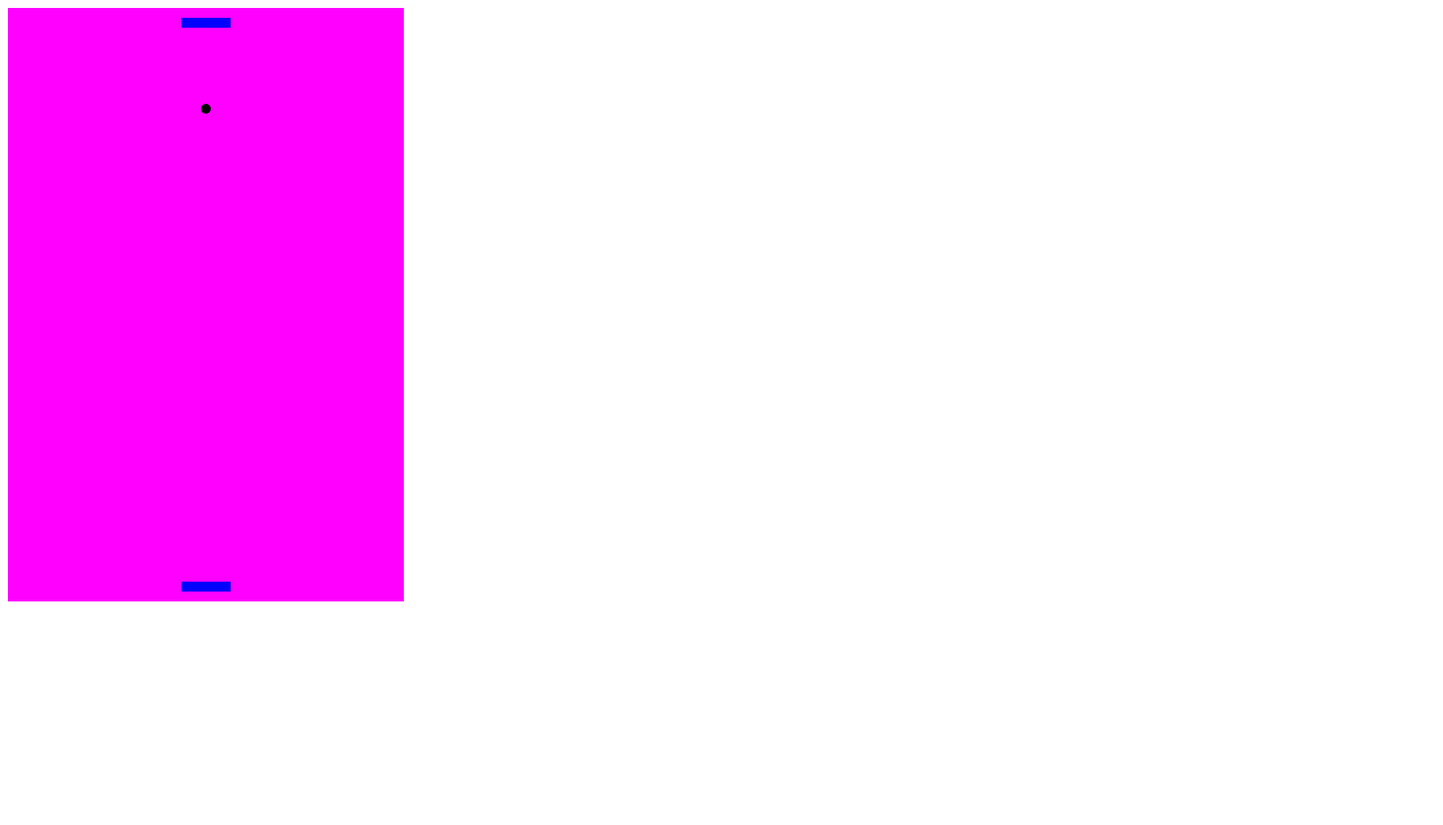
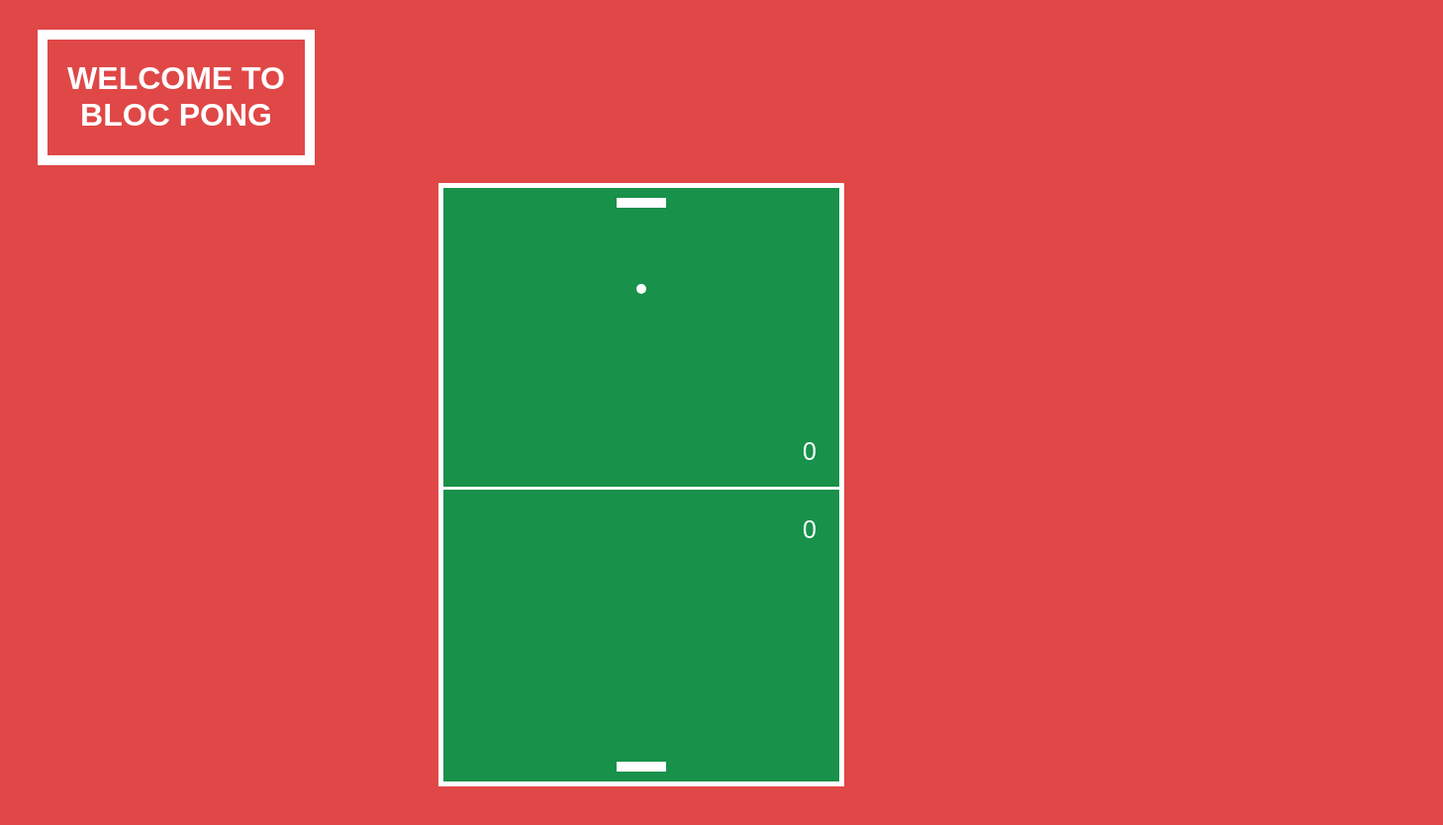
Before and after one commit to bylertall/bloc-pong, a plain HTML site: page index.html in a window 1280 px wide. Shown: the whole page at 99% size, 1458 px wide, since content can reach past the window. Before the commit the page ends 800 px from the top, so only its background shows below. Drawn offline with Linux system fonts and the light colour scheme.

Commit message:
add score keeper and css

```diff
--- a/index.html
+++ b/index.html
@@ -2,7 +2,18 @@
 
 <html>
   <head>
+    <link rel="stylesheet" type="text/css" href="stylesheet.css">
     <script src="pong.js"></script>
   </head>
-  <body></body>
+  <body>
+    <div class="header">
+      <h1>WELCOME TO BLOC PONG</h1>
+    </div>
+    <div class="canvasBackground">
+      <div class="midfield"></div>
+      <div id="canvasContainer"></div>
+    </div>
+    <div id="computerScore">0</div>
+    <div id="playerScore">0</div>
+  </body>
 </html>
--- a/pong.js
+++ b/pong.js
@@ -9,13 +9,15 @@ var height = 600;
 canvas.width = width;
 canvas.height = height;
 var context = canvas.getContext('2d');
+var computerScore = 0;
+var playerScore = 0;
 
 window.onload = function() {
-  document.body.appendChild(canvas);
+  document.getElementById("canvasContainer").appendChild(canvas);
   animate(step);
 };
 
-var step = function() {
+var step = function() { //will update/render paddles & ball, then use animate to call step again
   update();
   render();
   animate(step);
@@ -25,11 +27,6 @@ var update = function() {
   player.update();
   computer.update(ball);
   ball.update(player.paddle, computer.paddle);
-};
-
-var render = function() {
-  context.fillStyle = "#FF00FF";
-  context.fillRect(0, 0, width, height);
 };
 
 function Paddle(x, y, width, height) {
@@ -42,7 +39,7 @@ function Paddle(x, y, width, height) {
 }
 
 Paddle.prototype.render = function() {
-  context.fillStyle = "#0000FF";
+  context.fillStyle = "#FFF";
   context.fillRect(this.x, this.y, this.width, this.height);
 };
 
@@ -116,7 +113,7 @@ function Ball(x, y) {
 Ball.prototype.render = function() {
   context.beginPath();
   context.arc(this.x, this.y, this.radius, 2 * Math.PI, false);
-  context.fillStyle = "#000000";
+  context.fillStyle = "#FFF";
   context.fill();
 };
 
@@ -128,19 +125,46 @@ Ball.prototype.update = function(paddle1, paddle2) {
   var bottom_x = this.x + 5;
   var bottom_y = this.y + 5;
 
-  if(this.x - 5 < 0) {
+  if(this.x - 5 < 0) { //hitting left wall
     this.x = 5;
     this.x_speed = -this.x_speed;
-  } else if (this.x + 5 > 400) {
+  } else if (this.x + 5 > 400) { //hitting right wall
     this.x = 395;
     this.x_speed = -this.x_speed;
   }
 
-  if(this.y < 0 || this.y > 600) {
+  if(this.y < 0) { //player scores
     this.x_speed = 0;
     this.y_speed = 3;
     this.x = 200;
     this.y = 300;
+    playerScore ++;
+    document.getElementById("playerScore").innerHTML = playerScore;
+
+    if(playerScore > 11) {
+      alert("GAME OVER, YOU WON! READY FOR THE NEXT GAME?")
+      computerScore = 0;
+      playerScore = 0;
+      document.getElementById("computerScore").innerHTML = computerScore;
+      document.getElementById("playerScore").innerHTML = playerScore;
+    }
+  }
+
+  if(this.y > 600) { //computer scores
+    this.x_speed = 0;
+    this.y_speed = 3;
+    this.x = 200;
+    this.y = 300;
+    computerScore ++;
+    document.getElementById("computerScore").innerHTML = computerScore;
+
+    if(computerScore > 1) {
+      alert("GAME OVER, THE COMPUTER BEAT YOU! READY FOR THE NEXT GAME?");
+      computerScore = 0;
+      playerScore = 0;
+      document.getElementById("computerScore").innerHTML = computerScore;
+      document.getElementById("playerScore").innerHTML = playerScore;
+    }
   }
 
   if(top_y > 300) {
@@ -163,7 +187,7 @@ var computer = new Computer();
 var ball = new Ball(200, 300);
 
 var render = function() {
-  context.fillStyle = "#FF00FF";
+  context.fillStyle = "#18914A";
   context.fillRect(0, 0, width, height);
   player.render();
   computer.render();
--- /dev/null
+++ b/stylesheet.css
@@ -0,0 +1,57 @@
+body {
+  font-family: sans-serif;
+  background-color: #E04747;
+  width: 100%;
+  min-width: 565px;
+  overflow-x: hidden;
+}
+
+.header {
+  color: white;
+  font-weight: bold;
+  margin: 30px 0 0 30px;
+  text-align: center;
+  width: 20%;
+  min-width: 260px;
+  border: 10px solid white;
+}
+
+#canvasContainer {
+  width: 400px;
+  height: 600px;
+  margin: 0 auto;
+  border: 5px solid white;
+}
+
+.canvasBackground {
+  padding-top: 15px;
+  height: 700px;
+  margin: 0 auto;
+}
+
+#computerScore {
+  position: relative;
+  left: 170px;
+  bottom: 440px;
+  text-align: center;
+  color: white;
+  font-size: 25px;
+}
+
+#playerScore {
+  position: relative;
+  left: 170px;
+  bottom: 390px;
+  text-align: center;
+  color: white;
+  font-size: 25px;
+}
+
+.midfield {
+  height: 3px;
+  width: 400px;
+  margin: 0 auto;
+  background-color: #FFF;
+  position: relative;
+  top: 310px;
+}
```
